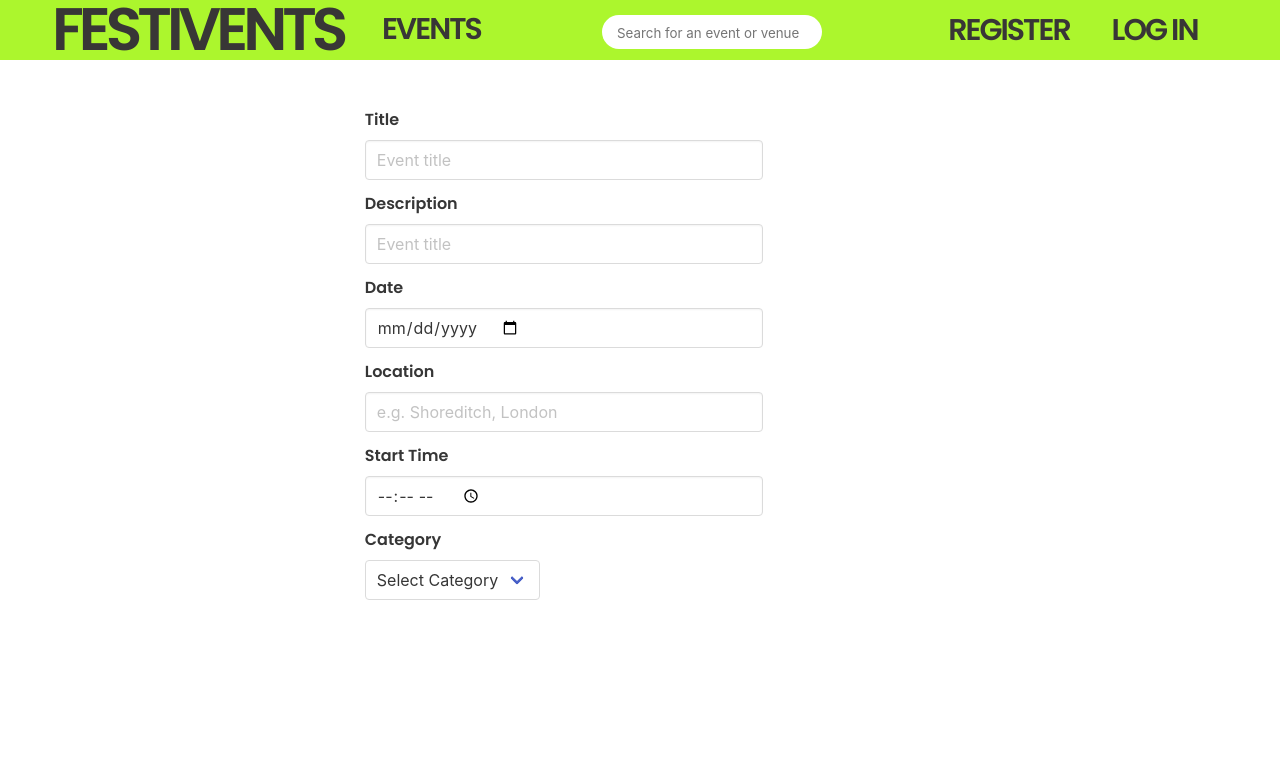
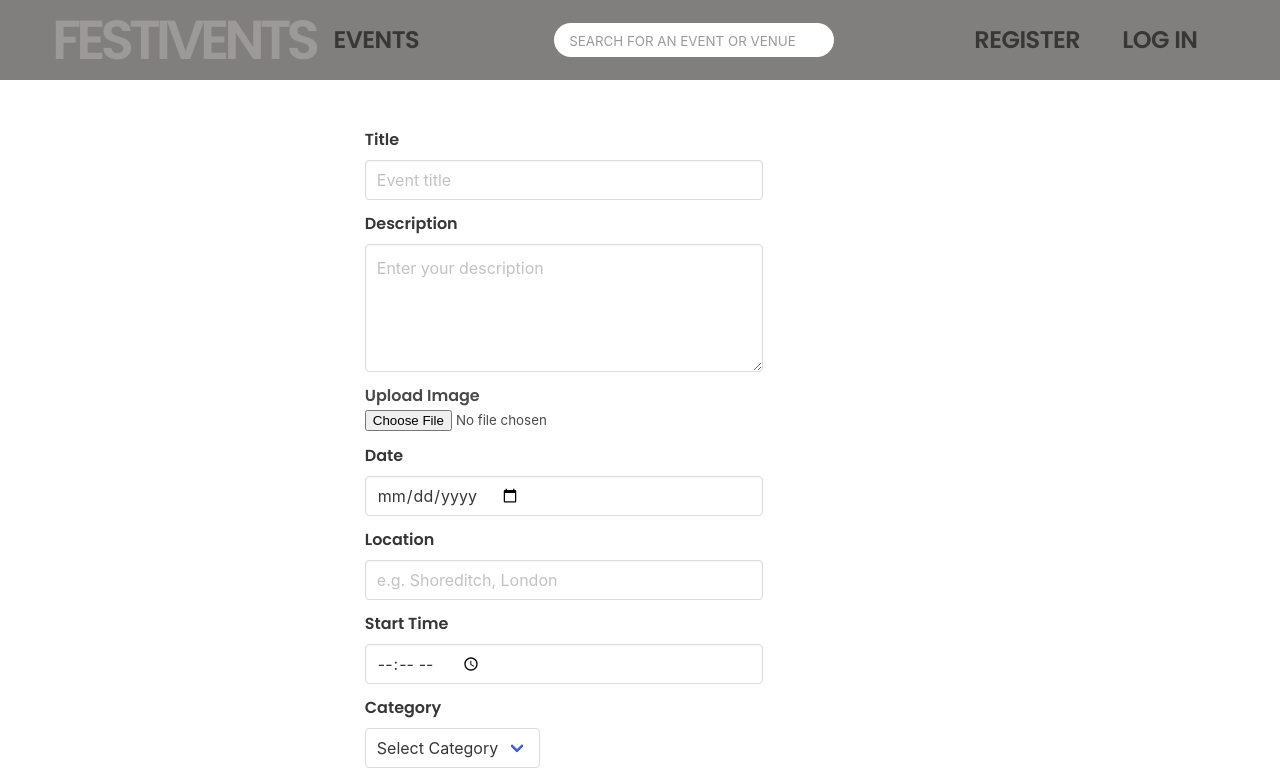
Before and after one commit to JamieJoahill/SEI-59-Project-4, a React (Create React App) app in the folder client/: page /events/new in a window 1280 px wide. Shown: the top 778 px of the page. Built offline with nearby package versions, Linux system fonts and the light colour scheme; no server answers.

Commit message:
ImageUpload.js/Footer Component/main.css styling changes

```diff
--- a/client/src/App.js
+++ b/client/src/App.js
@@ -1,6 +1,7 @@
 import React from 'react'
 import { BrowserRouter, Switch, Route } from 'react-router-dom'
 import NavBar from './components/NavBar'
+import Footer from './components/Footer'
 import Home from './components/Home'
 import ShowEvents from './components/ShowEvents'
 import Register from './components/Register.js'
@@ -22,6 +23,7 @@ const App = () => {
         <Route exact path="/register" component={Register} />
         <Route exact path="/login" component={Login} />
       </Switch>
+      <Footer />
     </BrowserRouter>
   )
 }
--- a/client/src/components/AddEvent.js
+++ b/client/src/components/AddEvent.js
@@ -1,4 +1,9 @@
+/* eslint-disable no-unused-vars */
 import React, { useState } from 'react'
+import axios from 'axios'
+// import { getTokenFromLocalStorage } from './Helpers/auth'
+import { ImageUploadField } from './ImageUploadField'
+import { headers } from '../lib/headers'
 
 const AddEvent = () => {
 
@@ -10,6 +15,15 @@ const AddEvent = () => {
     location: '',
     start_time: '',
     finish_time: '',
+    category: {
+      category: '',
+    },
+    venue: {
+      name: '',
+      address: '',
+      venue_image: '',
+      capcity: '',
+    },
   })
 
   const [errorData, setErrorData] = useState({
@@ -22,23 +36,89 @@ const AddEvent = () => {
     finish_time: '',
   })
 
+  const handleChange = (event) => {
+    const newFormData = { ...formData, [event.target.name]: event.target.value }
+    setFormData(newFormData)
+  }
+
+  const handleImageUrl = (url) => {
+    setFormData({ ...formData, photo: url })
+  }
+
+  console.log('formData ->', JSON.stringify(formData))
+
+  console.log('errorData ->', errorData)
+
+  console.log('headers->', headers)
+
+  const handleSubmit = async (event) => {
+    event.preventDefault()
+    try {
+      await axios.post('http://localhost:8000/api/events/', JSON.stringify(formData), headers)
+    } catch (err) {
+      console.log('Form Submit Error - >', err)
+      setErrorData(err)
+    }
+  }
+
 
   return (
-    <form className="section container columns">
+    <form className="section container columns" onSubmit={handleSubmit}>
 
       <div className="column is-two-fifths container">
 
         <div className="field is-two-fifths container">
           <label className="label">Title</label>
           <div className="control">
-            <input type="text" className="input" placeholder="Event title"/>
+            <input
+              type="text"
+              className="input"
+              placeholder="Event title"
+              name="title"
+              value={formData.title}
+              onChange={handleChange}
+              errors={errorData}
+            />
+          </div>
+        </div>
+
+        {/* <div className="field is-two-fifths container">
+          <label className="label">Description</label>
+          <div className="control">
+            <input
+              type="text"
+              className="input"
+              placeholder="Description"
+              name="description"
+              value={formData.description}
+              onChange={handleChange}
+              errors={errorData}
+            />
+          </div>
+        </div> */}
+
+        <div className="field is-two-fifths container">
+          <label className="label">Description</label>
+          <div className="control">
+            <textarea
+              type="text"
+              className="textarea"
+              placeholder="Enter your description"
+              name="description"
+              value={formData.description}
+              onChange={handleChange}
+              errors={errorData}
+            />
           </div>
         </div>
 
         <div className="field is-two-fifths container">
-          <label className="label">Description</label>
           <div className="control">
-            <input type="text" className="input" placeholder="Event title"/>
+            <ImageUploadField
+              value={formData.photo}
+              name="photo"
+              handleImageUrl={handleImageUrl}
+            />
           </div>
         </div>
 
@@ -46,7 +126,14 @@ const AddEvent = () => {
         <div className="field is-two-fifths container">
           <label className="label">Date</label>
           <div className="control">
-            <input type="date" className="input"/>
+            <input
+              type="date"
+              className="input"
+              name="date"
+              value={formData.date}
+              onChange={handleChange}
+              errors={errorData}
+            />
           </div>
         </div>
 
@@ -56,7 +143,15 @@ const AddEvent = () => {
         <div className="field is-two-fifths container">
           <label className="label">Location</label>
           <div className="control">
-            <input type="text" className="input" placeholder="e.g. Shoreditch, London"/>
+            <input
+              type="text"
+              className="input"
+              placeholder="e.g. Shoreditch, London"
+              name="location"
+              value={formData.location}
+              onChange={handleChange}
+              errors={errorData}
+            />
           </div>
         </div>
 
@@ -64,7 +159,15 @@ const AddEvent = () => {
         <div className="field is-two-fifths container">
           <label className="label">Start Time</label>
           <div className="control">
-            <input type="time" className="input"/>
+            <input
+              type="time"
+              className="input"
+              name="start_time"
+              placeholder={formData.start_time}
+              value={formData.start_time}
+              onChange={handleChange}
+              errors={errorData}
+            />
           </div>
         </div>
 
@@ -75,12 +178,12 @@ const AddEvent = () => {
           <label className="label">Category</label>
           <div className="control">
             <div className="select">
-              <select>
+              <select name="category" onChange={handleChange}>
                 <option value="">Select Category</option>
-                <option value="">DJ</option>
-                <option value="">Open mic</option>
-                <option value="">Gigs</option>
-                <option value="">Festival</option>
+                <option value="DJ">DJ</option>
+                <option value="Open mic">Open mic</option>
+                <option value="Gigs">Gigs</option>
+                <option value="Festival">Festival</option>
               </select>
             </div>
           </div>
@@ -88,6 +191,15 @@ const AddEvent = () => {
 
 
         {/* Venue */}
+
+        <div className="field is-grouped">
+          <div className="control">
+            <button className="button is-primary">Submit</button>
+          </div>
+          <div className="control">
+            <button className="button">Cancel</button>
+          </div>
+        </div>
 
 
 
--- /dev/null
+++ b/client/src/components/Footer.js
@@ -0,0 +1,16 @@
+import React from 'react'
+import { Link } from 'react-router-dom'
+
+const Footer = () => {
+  return (
+    <footer className="footer">
+      <div className="content has-text-centered">
+        <p>
+          <strong>Festivents</strong> by <Link to="github.com">Jamie Joahill</Link>
+        </p>
+      </div>
+    </footer>
+  )
+}
+
+export default Footer
--- a/client/src/components/Helpers/auth.js
+++ b/client/src/components/Helpers/auth.js
@@ -11,7 +11,7 @@ export const getPayLoad = () => {
   // console.log('Split token', splitToken)
   if (splitToken.length < 3) return
   const payLoadString = splitToken[1]
-  console.log('Payload !! -->', JSON.parse(atob(payLoadString)))
+  //   console.log('Payload !! -->', JSON.parse(atob(payLoadString)))
   // console.log('Payload -> ', payLoadString)
   return JSON.parse(atob(payLoadString))
 }
--- a/client/src/components/Home.js
+++ b/client/src/components/Home.js
@@ -8,6 +8,14 @@ const Home = () => {
     'https://res.cloudinary.com/dmpvulj3q/video/upload/v1638049351/sei_project_4/mixkit-crowd-jumping-at-the-concert-14084-medium_sv2u6t.mp4',
     'https://res.cloudinary.com/dmpvulj3q/video/upload/v1638098038/sei_project_4/mixkit-aerial-view-of-a-nightclub-crowd-9586-medium_mvfwui.mp4',
     'https://res.cloudinary.com/dmpvulj3q/video/upload/v1638098102/sei_project_4/mixkit-stage-of-an-electronic-music-festival-4188_jvbhlt.mp4'
+  ])
+
+  const [heroImage, setHeroImage] = useState([
+    'https://res.cloudinary.com/dmpvulj3q/image/upload/v1638735384/sei_project_4/work-with-partners-2_y7alfi.jpg'
+  ])
+
+  const [boxVideo, setBoxVideo] = useState([
+    'https://res.cloudinary.com/dmpvulj3q/video/upload/v1638740658/sei_project_4/Pexels_Videos_2022396_nupooi.mp4'
   ])
 
   const randomVideo = () => {
@@ -33,7 +41,7 @@ const Home = () => {
 
       <div className="box-section">
         <div className="left-box">
-
+          <div className="box-section-image" style={{ background: `url(${heroImage[0]})` }}></div>
         </div>
 
         <div className="right-box">
@@ -56,7 +64,7 @@ const Home = () => {
           </div>
         </div>
         <div className="left-box">
-
+          <video autoPlay muted loop poster className="box-video" src={boxVideo[0]}></video>
         </div>
       </div>
       <div className="section">
--- /dev/null
+++ b/client/src/components/ImageUploadField.js
@@ -0,0 +1,29 @@
+/* eslint-disable no-unused-vars */
+import React from 'react'
+import axios from 'axios'
+
+const uploadUrl = process.env.REACT_APP_CLOUDINARY_URL
+const uploadPreset = process.env.REACT_APP_CLOUDINARY_UPLOAD_PRESET
+
+export const ImageUploadField = ({ handleImageUrl }) => {
+
+  const handleUpload = async event => {
+    const data = new FormData()
+    data.append('file', event.target.files[0])
+    data.append('upload_preset', uploadPreset)
+    // console.log('Data ->', data)
+    const response = await axios.post(uploadUrl, data)
+    handleImageUrl(response.data.url)
+    console.log('Response ->', response)
+  }
+
+  return (
+    <>
+      <label>Upload Image</label>
+      <input
+        type="file"
+        onChange={handleUpload}
+      />
+    </>
+  )
+}
--- a/client/src/components/NavBar.js
+++ b/client/src/components/NavBar.js
@@ -22,7 +22,7 @@ const NavBar = () => {
     return payload.sub >= 0
   }
 
-  console.log('User is auth ->',userIsAuth())
+  // console.log('User is auth ->',userIsAuth())
 
   const handleLogout = () => {
     window.localStorage.removeItem('token')
@@ -31,7 +31,7 @@ const NavBar = () => {
 
   const handleSubmit = (event) => {
     event.preventDefault()
-    console.log('Searched Query ->', input)
+    // console.log('Searched Query ->', input)
     setInput(input)
 
     setInput('')
@@ -46,22 +46,24 @@ const NavBar = () => {
           </span>
         </div>
         <div className="navbar-start">
+
           <div className="navbar-item">
-            <Link className="title navbar-btn-link" to="/events">
-              EVENTS
+            <Link className=" navbar-btn-link" to="/events">
+                EVENTS
             </Link>
             {userIsAuth() ?
               <>
-                <Link to="/events/new" className="title navbar-btn-link">Add Event</Link>
-                <Link to="/venues/new" className="title navbar-btn-link">Add Venue</Link>
+                <Link to="/events/new" className=" navbar-btn-link">Add Event</Link>
+                <Link to="/venues/new" className=" navbar-btn-link">Add Venue</Link>
               </>
               :
               ''
             }
+
           </div>
         </div>
-        <div className="search-form">
-          <form onSubmit={handleSubmit}>
+        <div className="search-form-container">
+          <form onSubmit={handleSubmit} className="search-form">
             <input
               type="text"
               placeholder="Search for an event or venue"
@@ -81,7 +83,9 @@ const NavBar = () => {
               </div>
             </>
             :
-            <Link className="navbar-btn-link" onClick={handleLogout}>Log out</Link>
+            <div className="navbar-item navbar-btn">
+              <Link className="navbar-btn-link" onClick={handleLogout} to="/">Log out</Link>
+            </div>
           }
         </div>
       </div>
--- a/client/src/components/ShowEvents.js
+++ b/client/src/components/ShowEvents.js
@@ -67,8 +67,8 @@ const ShowEvents = () => {
                     <p className="custom-date">{convertDate(event.date)}</p>
 
                     <div className="venue-wrapper">
-                      <p className="venue-name">{event.venue.name}</p>
-                      <p className="venue-location">{event.location}</p>
+                      {/* <p className="venue-name">{event.venue.name}</p>
+                      <p className="venue-location">{event.location}</p> */}
                     </div>
 
                   </div>
--- a/client/src/styles/main.css
+++ b/client/src/styles/main.css
@@ -10,19 +10,23 @@
 /* Purple : #D6A3FB */
 /* Black: rgb(56, 54, 54) */
 
+/* Navbar Start */
 .navbar {
   background-color: #acf62d;
-  height: 60px;
+  background-color: rgb(129, 126, 126);
+  /* background-color: rgb(49, 48, 48); */
+  height: 80px;
 }
 
 .navbar-brand {
   align-items: center;
-  padding-right: 20px;
+  justify-content: center;
 }
 
 .navbar-brand-text {
   color: rgb(56, 54, 54);
-  font-size: 60px;
+  color: rgb(156, 153, 153);
+  font-size: 55px;
   text-transform: uppercase;
   letter-spacing: -5px;
 }
@@ -50,26 +54,48 @@
   padding-right: 6.5px;
   /* border-radius: 4px; */
   text-transform: uppercase;
-  font-size: 30px;
-  letter-spacing: -2px;
+  font-size: 24px;
+  letter-spacing: -.5px;
 }
 
 .navbar-btn-link:hover {
   /* border: 4px solid #D6A3FB; */
   color: #d6a3fb;
+  color: rgb(156, 153, 153);
 }
 
 /* Navbar Search Start */
 .navbar-search {
-  width: 220px;
+  width: 280px;
   padding-top: 10px;
   padding-bottom: 8px;
   border-radius: 40px;
   border-style: none;
   padding-left: 15px;
-  margin-top: 15px;
 }
+
+.search-form-container {
+  display: flex;
+  justify-content: center;
+  align-items: center;
+}
+
+.navbar-search::-webkit-input-placeholder {
+  color: rgb(156, 153, 153);
+  text-transform: uppercase;
+}
+
+.navbar-search:focus {
+  outline: none;
+}
+
 /* Navbar Search End */
+
+/* Navbar End */
+
+/* Footer Start */
+
+/* Footer End */
 
 .hero-container {
   height: 85vh;
@@ -79,7 +105,6 @@
   position: relative;
   width: 100%;
   height: 100%;
-  border-radius: 5px;
   background-attachment: scroll;
   overflow: hidden;
 }
@@ -103,6 +128,11 @@
     rgba(214, 163, 251, 0.6965161064425771) 32%,
     rgba(171, 246, 45, 0.7049194677871149) 86%
   );
+  background-image: linear-gradient(
+    309deg,
+    rgba(129, 126, 126,0.6965161064425771) 12%,
+    rgba(49, 48, 48, 0.7049194677871149) 36%
+  );
 }
 
 .hero {
@@ -118,11 +148,13 @@
 
 .hero h2 {
   color: rgb(56, 54, 54);
+  color: rgb(156, 153, 153);
   font-size: 110px;
 }
 
 .hero h3 {
   color: rgb(56, 54, 54);
+  color: rgb(156, 153, 153);
   font-size: 90px;
   margin-top: -50px;
 }
@@ -142,6 +174,19 @@
   height: 100%;
   width: 100%;
   background-color: #acf62d;
+}
+
+.box-section-image {
+  height: 100%;
+  width: 100%;
+  background-size: cover !important;
+  background-position: center;
+}
+
+.box-video {
+  width: 150%;
+  height: 100%;
+  object-fit: cover;
 }
 
 .right-box {
```
Also changed, not shown: 1 other file (tests, documents, lock files or other folders).
